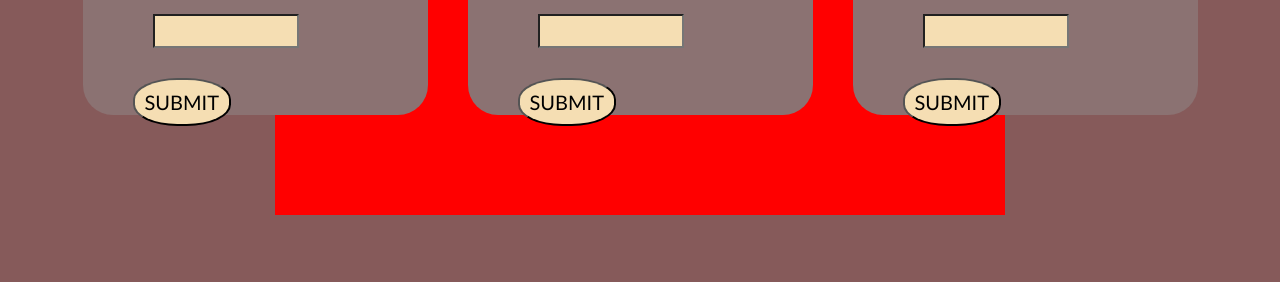
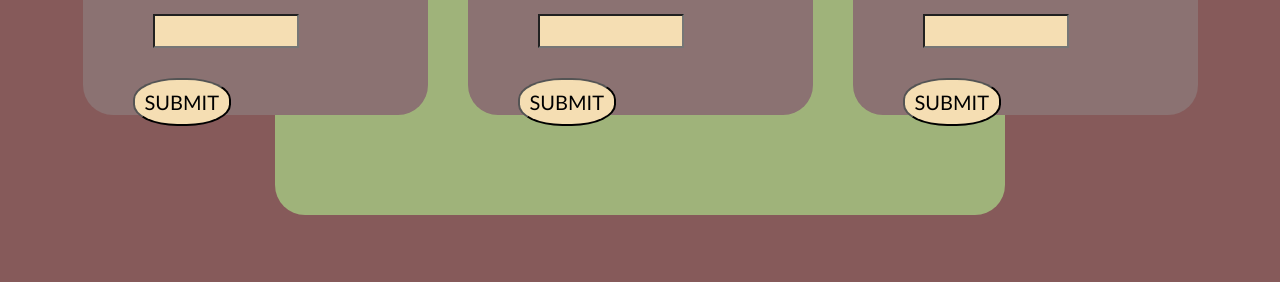
Before and after one commit to vitorpcr/UVV, a plain HTML site: page index.html in a window 1280 px wide. Shown: the part 255-537 px from the top of the page. Drawn offline with Linux system fonts and the light colour scheme.

Commit message:
mudanças no css

```diff
--- a/style.css
+++ b/style.css
@@ -15,7 +15,8 @@
   min-width: 50%;
   padding: 80px;
   display: flex;
-  background-color: red;
+  border-radius: 30px;
+  background-color: rgb(159, 179, 122);
 }
 
 .block{
@@ -27,6 +28,7 @@
   padding-top: 20px;
   width: 300px;
   height: 150px;
+
   background-color: rgb(139, 114, 114);
 }
 
```
